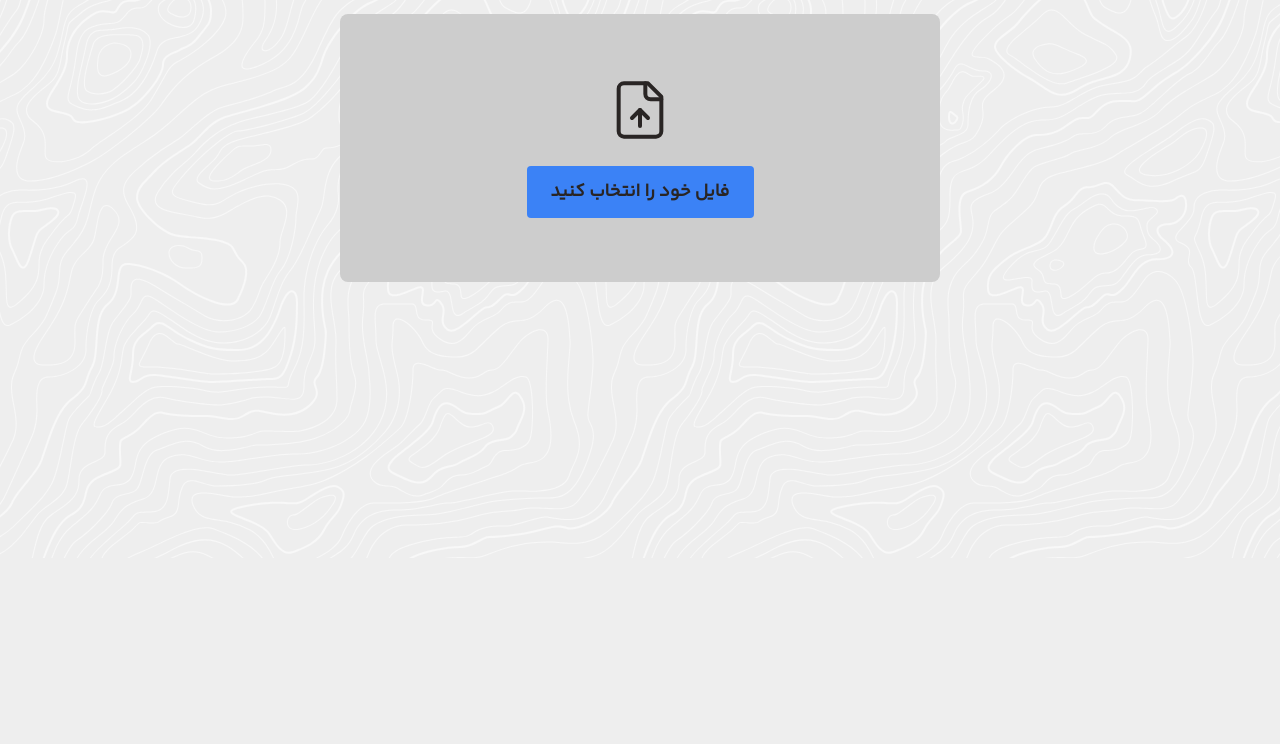
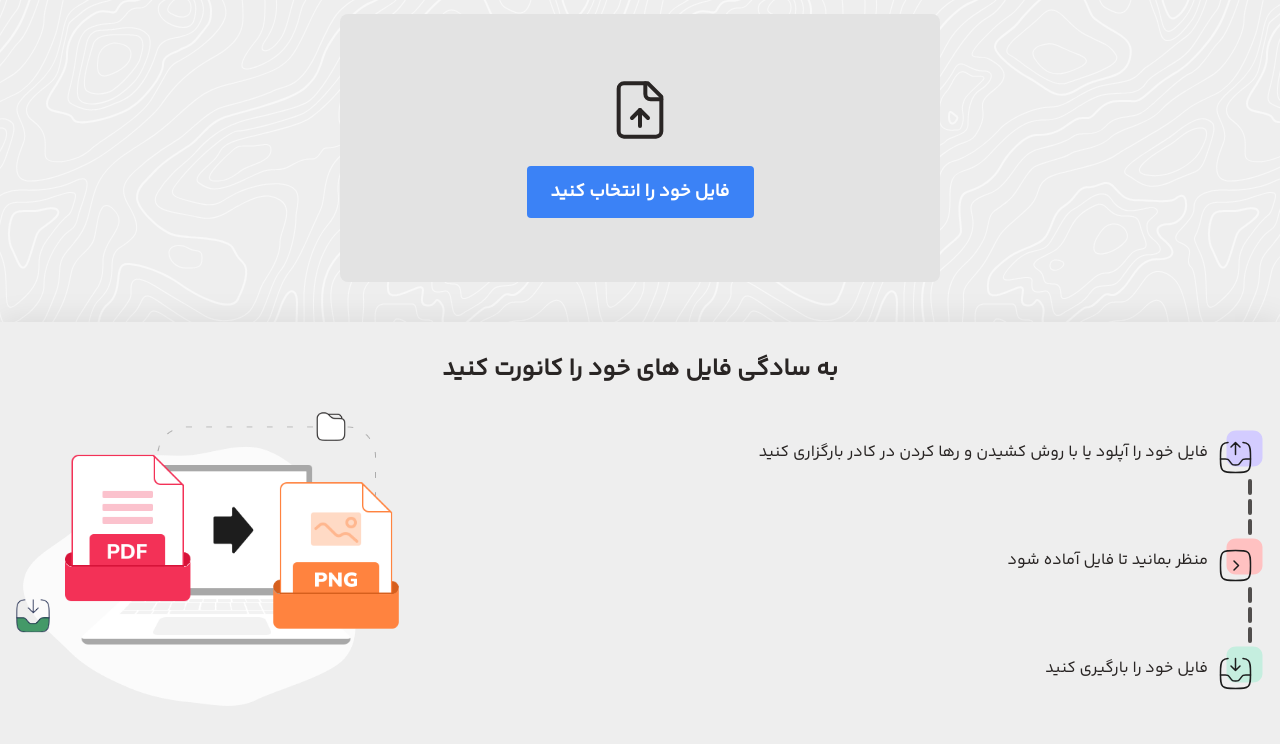
Before and after one commit to hojjatSadafi/convertfile, a website: page public/index.html in a window 1280 px wide. Shown: the part 242-986 px from the top of the page. Before the commit the page ends 800 px from the top, so only its background shows below. Drawn offline with Linux system fonts and the light colour scheme.

Commit message:
complete option section

```diff
--- a/public/index.html
+++ b/public/index.html
@@ -56,16 +56,56 @@
         </a>
     </header>
 
+    <!-- upload section -->
     <section class="mt-10 px-2">
-        <h1 class="text-center text-4xl font-bold">کانورتر فایل</h1>
+        <h1 class="text-center text-3xl sm:text-4xl font-bold">کانورتر فایل</h1>
         <!-- upload window -->
-        <form action="" class="flex flex-col justify-center items-center gap-6 bg-surface-500 dark:bg-darksurface-500 max-w-150 mx-auto rounded-lg py-16 mt-6">
+        <form action="" class="flex flex-col justify-center items-center gap-6 bg-surface-400 dark:bg-darksurface-500 max-w-150 mx-auto rounded-lg py-16 mt-6">
             <svg class="w-12 md:w-16 h-12 md:h-16"><use href="#file-icon"></use></svg>
-            <label for="file-upload-input" class="bg-primary px-6 py-3 rounded text-center cursor-pointer font-bold text-lg">فایل خود را انتخاب کنید</label>
+            <label for="file-upload-input" class="bg-primary text-white px-6 py-3 rounded text-center cursor-pointer font-bold text-lg">فایل خود را انتخاب کنید</label>
             <input type="file" hidden id="file-upload-input" multiple>
         </form>
     </section>
 
+    <!-- options section -->
+    <section class="mt-10 bg-background dark:bg-darkBackground custom-shadow">
+        <div class="container py-8 space-y-6">
+            <h2 class="text-xl sm:text-2xl text-center font-bold">به سادگی فایل های خود را کانورت کنید</h2>
+            <div class="flex flex-col-reverse md:flex-row justify-between items-center gap-2">
+                <div class="flex flex-col gap-0.5">
+                    <div class="flex gap-2 items-center">
+                        <img src="images/1-action-icon.svg" alt="" class="dark:hidden">
+                        <img src="images/1-dark-action-icon.svg" alt="" class="hidden dark:block">
+                        <span>فایل خود را آپلود یا با روش کشیدن و رها کردن در کادر بارگزاری کنید</span>
+                    </div>
+                    <!-- indent -->
+                    <div class="flex flex-col gap-1 ms-3">
+                        <span class="w-1 h-4 bg-textColor/80 dark:bg-darkTextColor rounded-full"></span>
+                        <span class="w-1 h-4 bg-textColor/80 dark:bg-darkTextColor rounded-full"></span>
+                        <span class="w-1 h-4 bg-textColor/80 dark:bg-darkTextColor rounded-full"></span>
+                    </div>
+                    <div class="flex gap-2 items-center">
+                        <img src="images/3-action-icon.svg" alt="" class="dark:hidden">
+                        <img src="images/3-dark-action-icon.svg" alt="" class="hidden dark:block">
+                        <span>منظر بمانید تا فایل آماده شود</span>
+                    </div>
+                    <!-- indent -->
+                    <div class="flex flex-col gap-1 ms-3">
+                        <span class="w-1 h-4 bg-textColor/80 dark:bg-darkTextColor rounded-full"></span>
+                        <span class="w-1 h-4 bg-textColor/80 dark:bg-darkTextColor rounded-full"></span>
+                        <span class="w-1 h-4 bg-textColor/80 dark:bg-darkTextColor rounded-full"></span>
+                    </div>
+                    <div class="flex gap-2 items-center">
+                        <img src="images/4-action-icon.svg" alt="" class="dark:hidden">
+                        <img src="images/4-dark-action-icon.svg" alt="" class="hidden dark:block">
+                        <span>فایل خود را بارگیری کنید</span>
+                    </div>
+                </div>
+                <img src="images/detail-section-pic.png" alt="" class="max-w-52 md:max-w-100">
+            </div>
+        </div>
+    </section>
+    <br><br><br><br><br><br><br><br><br><br><br><br><br><br><br><br><br><br><br><br><br><br><br><br><br><br><br><br><br><br><br><br><br><br><br><br><br><br><br><br><br><br><br><br><br><br><br><br><br><br>
     <script src="js/app.js"></script>
 </body>
 </html>
--- a/public/src/input.css
+++ b/public/src/input.css
@@ -59,3 +59,10 @@
     visibility: hidden;
     opacity: 0;
 }
+
+.custom-shadow{
+    box-shadow: 0px 0px 30px rgba(0, 0, 0, 0.1);
+}
+.dark .custom-shadow{
+    box-shadow: 0px 0px 30px rgba(0, 0, 0, 1);
+}
```
Also changed, not shown: public/images/1-action-icon.svg (added), public/images/1-dark-action-icon.svg (added), public/images/3-action-icon.svg (added), public/images/3-dark-action-icon.svg (added), public/images/4-action-icon.svg (added), public/images/4-dark-action-icon.svg (added), public/images/detail-section-pic.png (added), public/style/app.css.
